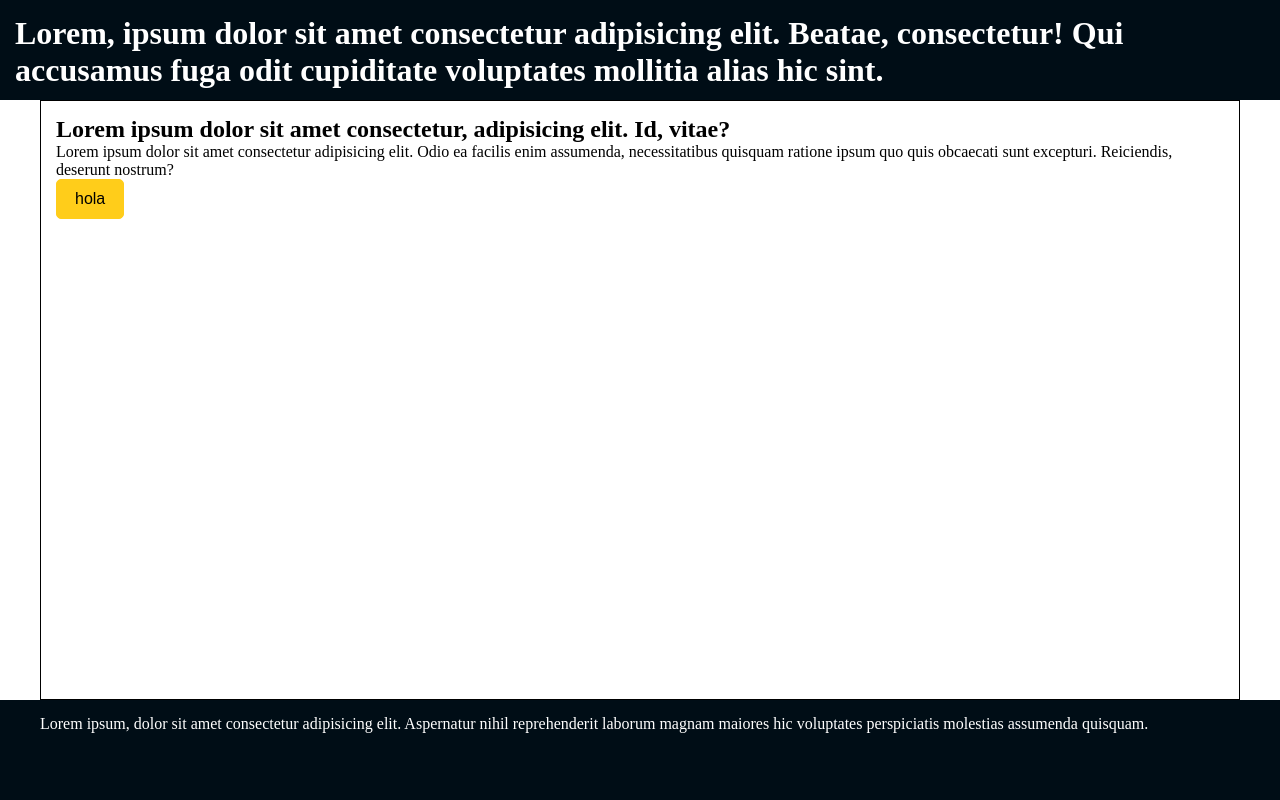
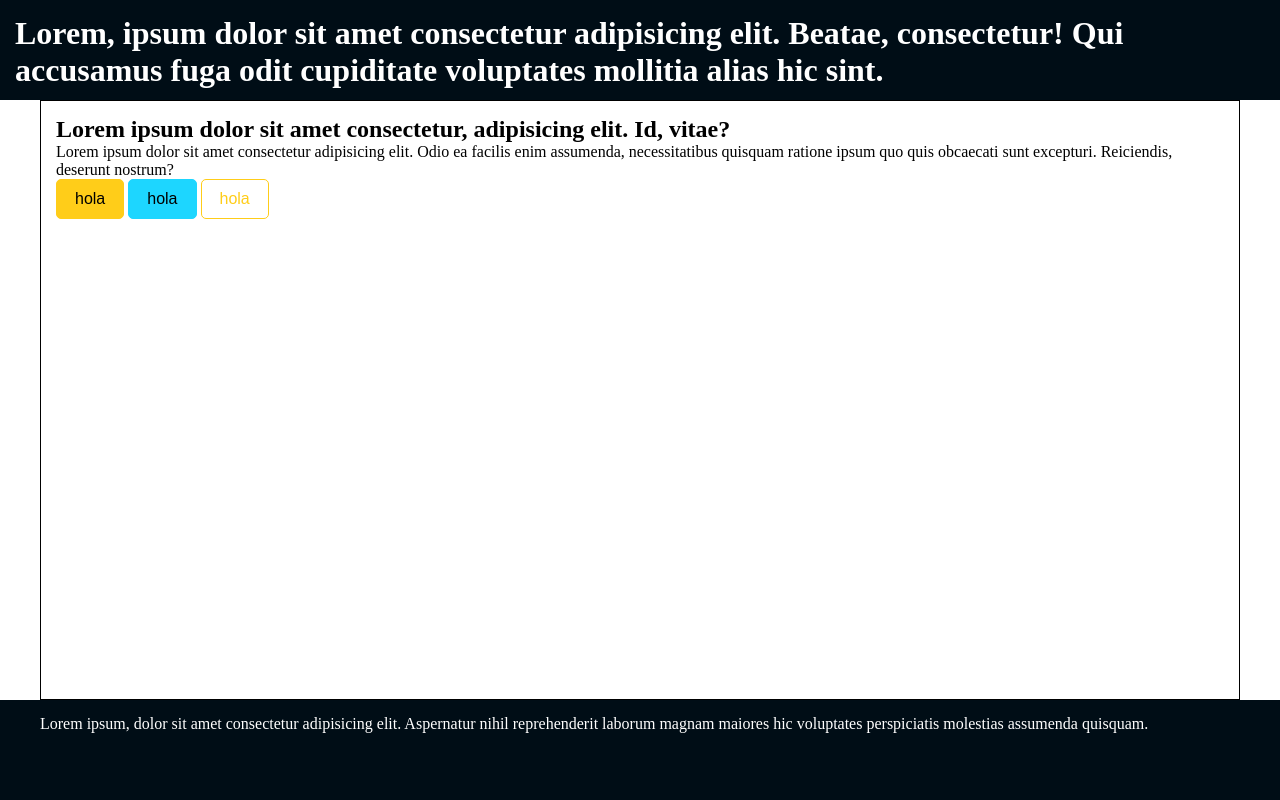
Before and after one commit to RomanKornyeyev/SeriesBuddies, a PHP site: page / in a window 1280 px wide. Run offline with PHP 8.4, Linux system fonts and the light colour scheme.

Commit message:
corrigiendo un par de cosas de buttons

```diff
--- a/public/css/buttons.css
+++ b/public/css/buttons.css
@@ -27,32 +27,22 @@
 }
 /* SECONDARY */
 .btn--secondary{
-    border-color: var(--pink);
-    background-color: var(--pink);
+    border-color: var(--secondary-500);
+    background-color: var(--secondary-500);
 }
 .btn--secondary:hover, .btn--secondary:focus{
-    background-color: var(--dark-pink);
-    border-color: var(--dark-pink);
+    background-color: var(--secondary-600);
+    border-color: var(--secondary-600);
 }
 /* OUTLINE */
 .btn--outline{
     background-color: transparent;
-    border-color: var(--light-purple);
-    color: var(--light-purple);
+    border-color: var(--primary-500);
+    color: var(--primary-500);
 }
 .btn--outline:hover, .btn--outline:focus{
-    background-color: var(--light-purple);
-    color: var(--primary-color);
-}
-/* OUTLINE-BLACK*/
-.btn--outline-black{
-    background-color: transparent;
-    border-color: var(--secondary-color);
-    color: var(--secondary-color);
-}
-.btn--outline-black:hover, .btn--outline-black:focus{
-    background-color: var(--secondary-color);
-    color: var(--primary-color);
+    background-color: var(--primary-500);
+    color: var(--black);
 }
 /* = TAMAÑOS = */
 .btn--sm{
--- a/public/css/general.css
+++ b/public/css/general.css
@@ -51,10 +51,11 @@ img{width: 100%;}
     --black: #000;
     /* = REST = */
     --primary-50: #FCEDB8;
-    --primary-500: #FFCD1A;
-    --primary-600: #ffee00;
+    --primary-500: #FFCD19;
+    --primary-600: #f1bd00;
     --secondary-50: #D0EBFF;
     --secondary-500: #1DD6FF;
+    --secondary-600: #00c8f5;
     --background-50: #FFFFFF;
     --background-700: #292C35;
     --background-800: #17181D;
--- a/public/index.html
+++ b/public/index.html
@@ -38,6 +38,8 @@
                         necessitatibus quisquam ratione ipsum quo quis obcaecati sunt excepturi. Reiciendis, deserunt nostrum?
                     </p>
                     <button class="btn btn--primary">hola</button>
+                    <button class="btn btn--secondary">hola</button>
+                    <button class="btn btn--outline">hola</button>
                 </div>
             </main>
 
```
